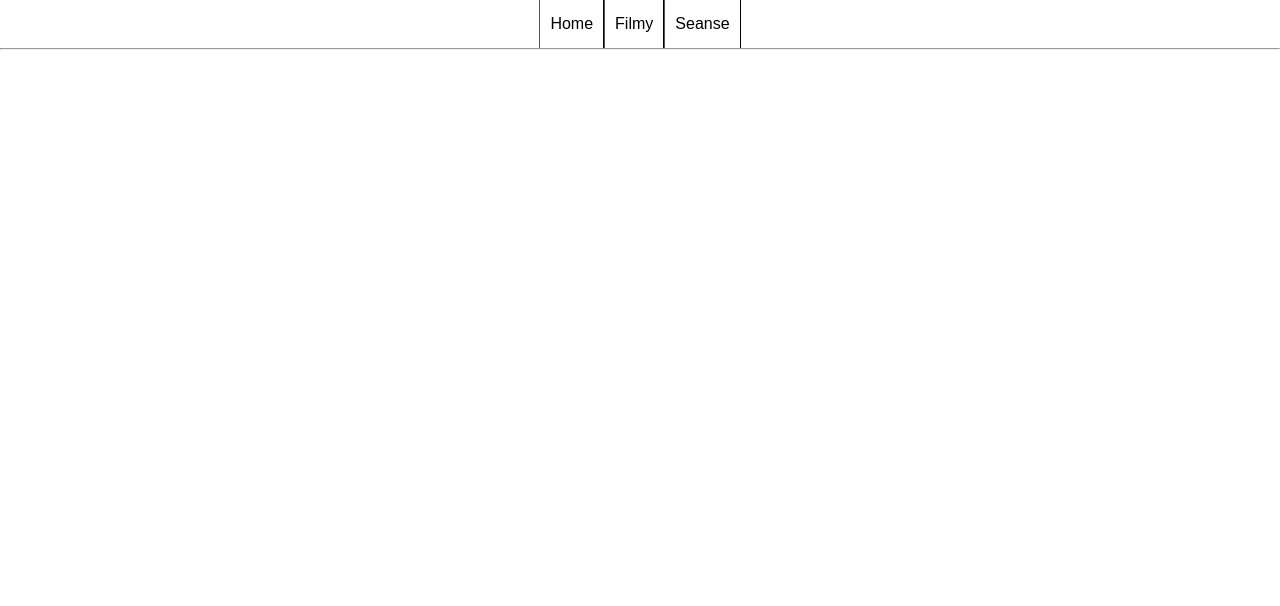
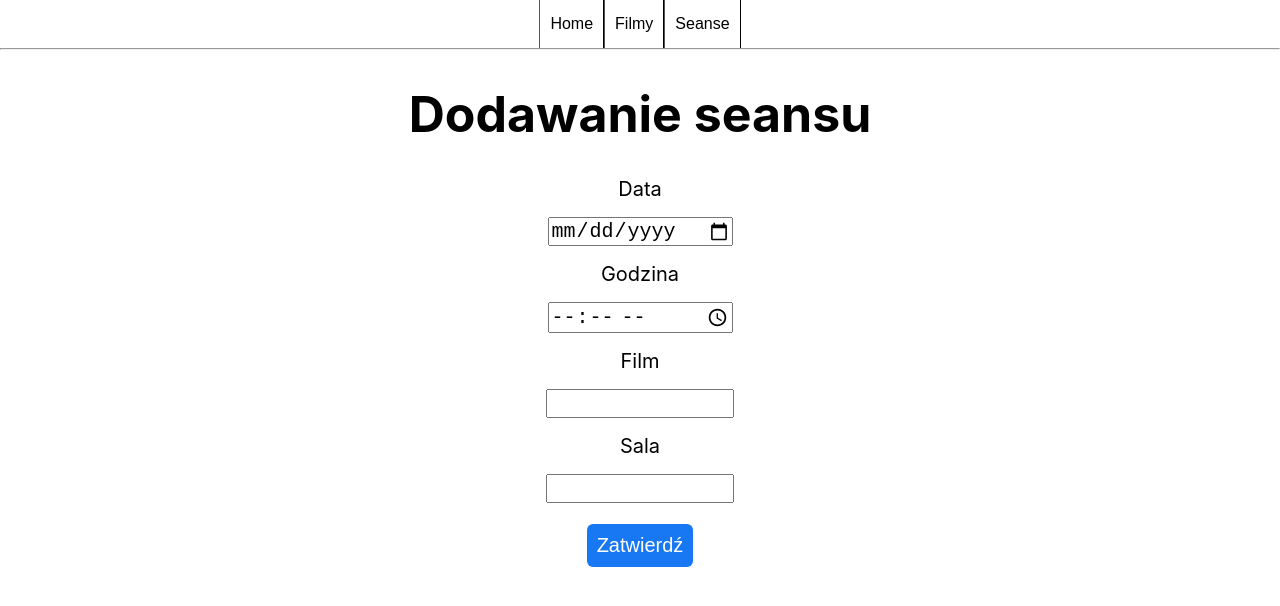
Before and after one commit to matryt-8/React, a React (Create React App) app in the folder apka/: page /addscreening in a window 1280 px wide. Shown: the top 606 px of the page. Built offline with nearby package versions, Linux system fonts and the light colour scheme.

Commit message:
prototype for adding screenings

```diff
--- a/apka/src/App.js
+++ b/apka/src/App.js
@@ -4,6 +4,7 @@ import axios from "axios";
 import Nav from "./Nav";
 import Movies from "./Movies/Movies";
 import Screenings from "./Screenings/Screenings";
+import AddScreening from "./Screenings/AddScreening";
 import './Styles/App.css';
 
 axios.defaults.baseURL = "http://localhost:7777/";
@@ -48,14 +49,14 @@ class App extends Component{
 
   addScreening = (data) =>{
     var body = {
-      "id": data.id,
+      "id": 0,
       "date": data.date,
       "hour": data.hour,
       "movie": data.movie,
       "room": data.room,
-      "sold tickets": data.soldtickets,
-      "free tickets": data.freetickets,
-      "taken seats": data.takenseats
+      "sold_tickets": 0,
+      "free_tickets": 0,
+      "taken_seats": []
     }
 
     axios.post("screenings", body)
@@ -88,6 +89,7 @@ class App extends Component{
           <Route exact path="/" render={() => <h1 className="App">Home</h1>} />
           <Route exact path="/movies" render={() => <Movies/>}/>
           <Route exact path="/screenings" render={() => <Screenings/>}/>
+          <Route exact path="/addscreening" render={() => <AddScreening onSubmit={this.addScreening}/>}/>
         </Router>
       </div>
     );
--- a/apka/src/Screenings/AddScreening.js
+++ b/apka/src/Screenings/AddScreening.js
@@ -0,0 +1,63 @@
+import React, { Component } from "react";
+import { Redirect } from "react-router-dom";
+import axios from "axios";
+import "../Styles/Screenings.css";
+
+axios.defaults.baseURL = "http://localhost:7777/";
+
+class AddScreening extends Component {
+    constructor(props) {
+        super(props);
+        this.state = {
+            redirect: false,
+            date: new Date(),
+            hour: new Date().getHours(),
+            movie: 0,
+            room: 0,
+        };
+    }
+
+    onClick = () =>
+    {
+        var data={
+            date: this.state.date,
+            hour: this.state.hour,
+            movie: parseInt(this.state.movie),
+            room: parseInt(this.state.room)
+        }
+        console.log("data",data);
+        this.props.onSubmit(data);
+        this.setState({
+            redirect: true
+        });
+    }
+
+    onChange = (e) =>{
+        this.setState({
+            [e.target.id] : e.target.value
+        })
+    }
+
+    render(){
+        console.log("redirect",this.state.redirect)
+        if(this.state.redirect === true)
+        {
+            return <Redirect to="/screenings"/>
+        }
+        return(
+            <div className="s-div">
+                <h1>Dodawanie seansu</h1>
+                <p><label className="s-label">Data</label></p>
+                <p><input className="s-input" id="date" type="date" onChange={this.onChange}/></p>
+                <p><label className="s-label">Godzina</label></p>
+                <p><input className="s-input" id="hour" type="time" onChange={this.onChange}/></p>
+                <p><label className="s-label">Film</label></p>
+                <p><input className="s-input" id="movie" onChange={this.onChange}/></p>
+                <p><label className="s-label">Sala</label></p>
+                <p><input className="s-input" id="room" onChange={this.onChange}/></p>
+                <button className="button" onClick={this.onClick}>Zatwierdź</button>
+            </div>
+        );
+    }
+}
+export default AddScreening;
--- a/apka/src/Screenings/Screenings.js
+++ b/apka/src/Screenings/Screenings.js
@@ -1,17 +1,73 @@
 import React, { Component } from "react";
+import axios from "axios";
 import "../Styles/App.css";
+import "../Styles/Table.css"
+
+axios.defaults.baseURL = "http://localhost:7777/";
 
 class Screenings extends Component {
   constructor(props) {
     super(props);
     this.state = {
+      ScreeningsList: []
     };
   }
 
+  componentDidMount = () => {
+    axios.get("/screenings")
+      .then((response)=>{
+        console.log("response",response.data);
+        this.setState({
+          ScreeningsList: response.data
+        })
+      })
+      .catch((error)=>{
+        console.log("error",error)
+      })
+  }
+
   render(){
+    let screenings = this.state.ScreeningsList;
     return(
       <div className="App">
         <h1>Seanse</h1>
+        <table className="table">
+          <tbody>
+          <tr>
+            <th>Data</th>
+            <th>Godzina</th>
+            <th>Film</th>
+            <th>Sala</th>
+            <th>Ilość biletów</th>
+            <th>Zajęte miejsca</th>
+            <th></th>
+            <th></th>
+          </tr>
+          {screenings.map((x,key)=>{
+            return(
+              <tr key={key}>
+                <td>{x.date}</td>
+                <td>{x.hour}</td>
+                <td>{x.movie}</td>
+                <td>{x.room}</td>
+                <td>{x.free_tickets}</td>
+                <td>{x.taken_seats.map((nr,key)=>{
+                  if(nr === x.taken_seats[x.taken_seats.length-1])
+                    return(<p key={key} className="p">{nr}</p>)
+                  else
+                    return(<p key={key} className="p">{nr +", "}</p>)
+                  })}
+                </td>
+                <td>Edytuj</td>
+                <td>Usuń</td>
+              </tr>
+            )})
+          }
+          </tbody>
+        </table>
+        <a href="/addscreening">
+          <button className="button">Dodaj</button>
+        </a>
       </div>
     );
   }
--- a/apka/src/Styles/App.css
+++ b/apka/src/Styles/App.css
@@ -1,3 +1,17 @@
 .App {
   text-align: center;
 }
+
+h1{
+  font-size: 50px;
+}
+
+.button{
+  font-size: 20px;
+  margin: 5px;
+  padding: 10px;
+  border-radius: 6px;
+  background-color: #1877f2;
+  border: none;
+  color: white;
+}
--- /dev/null
+++ b/apka/src/Styles/Screenings.css
@@ -0,0 +1,12 @@
+.s-div{
+    text-align: center;
+}
+
+.s-label{
+    font-size: 20px;
+}
+
+.s-input{
+    font-size: 20px;
+    width: 180px;
+}
--- a/apka/src/Styles/Table.css
+++ b/apka/src/Styles/Table.css
@@ -1,4 +1,5 @@
 table, th, td {
+    font-size: 20px;
     border: 1px solid black;
     border-collapse: collapse;
     padding: 5px;
@@ -6,13 +7,21 @@ table, th, td {
 }
 
 tbody{
+    font-size: 20px;
     border: 1px solid black;
     border-collapse: collapse;
     padding: 5px;
 }
 
 .table{
+    width: 90%;
+    font-size: 20px;
     text-align: center;
     margin-left: auto;
     margin-right: auto;
 }
+
+.p{
+    font-size: 20px;
+    display: inline;
+}
```
Also changed, not shown: 1 other file (tests, documents, lock files or other folders).
